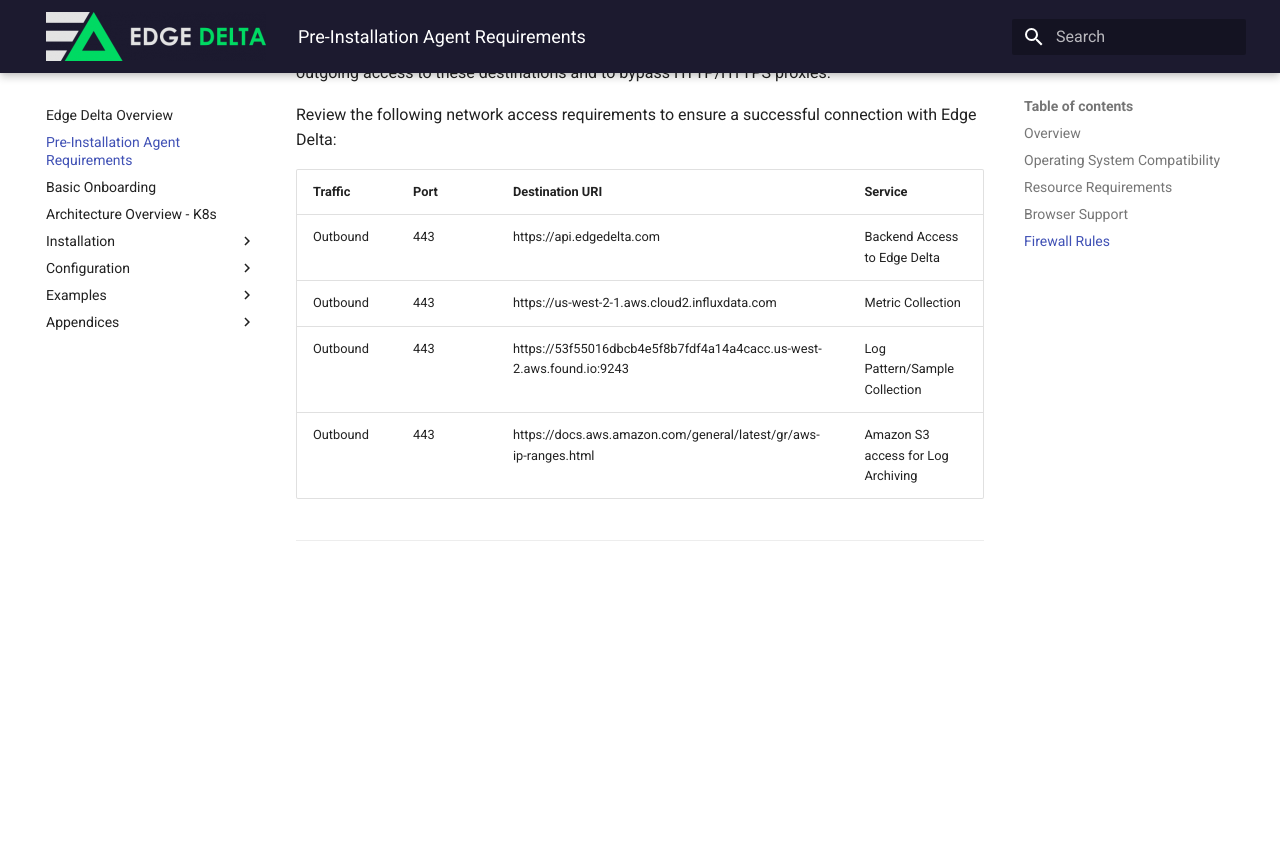
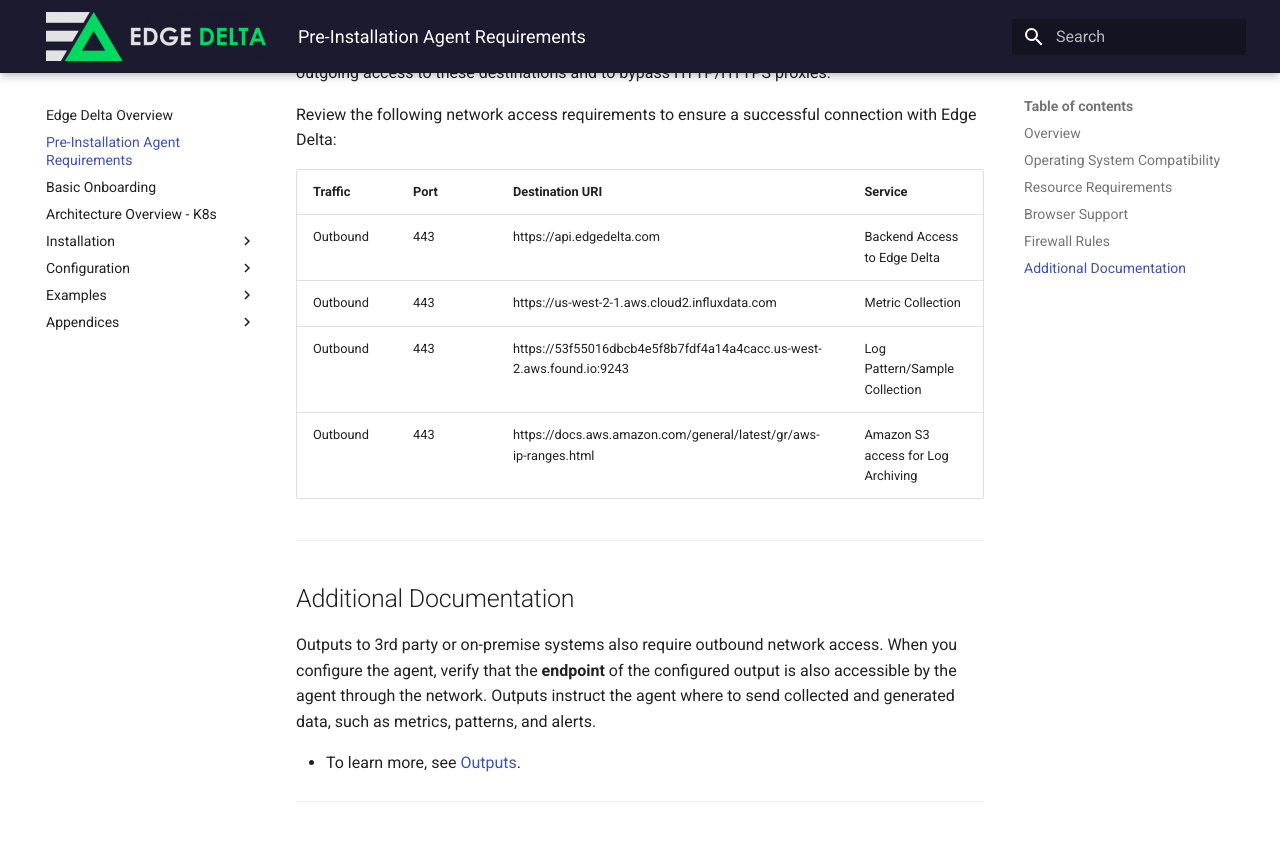
Before and after one commit to edgedelta/docs, an MkDocs documentation site: the page built from docs/agent-requirements.md, in a window 1280 px wide and 900 px high, scrolled down 1580 px. Shown: the top 841 px of the window. Built offline with MkDocs 1.6.1 and Material for MkDocs 9.7.7, drawn with Linux system fonts in a browser that asks for light colours; before the commit the page ends 2219 px from its top, so only the background shows below that.

Commit message:
Update agent-requirements.md
Added link to outputs document

```diff
--- a/docs/agent-requirements.md
+++ b/docs/agent-requirements.md
@@ -55,3 +55,12 @@ Review the following network access requirements to ensure a successful connecti
 
 
 ***
+
+## Additional Documentation
+
+Outputs to 3rd party or on-premise systems also require outbound network access. When you configure the agent, verify that the **endpoint** of the configured output is also accessible by the agent through the network. Outputs instruct the agent where to send collected and generated data, such as metrics, patterns, and alerts.
+
+  * To learn more, see [Outputs](./configuration/outputs.md).
+
+
+***
```
